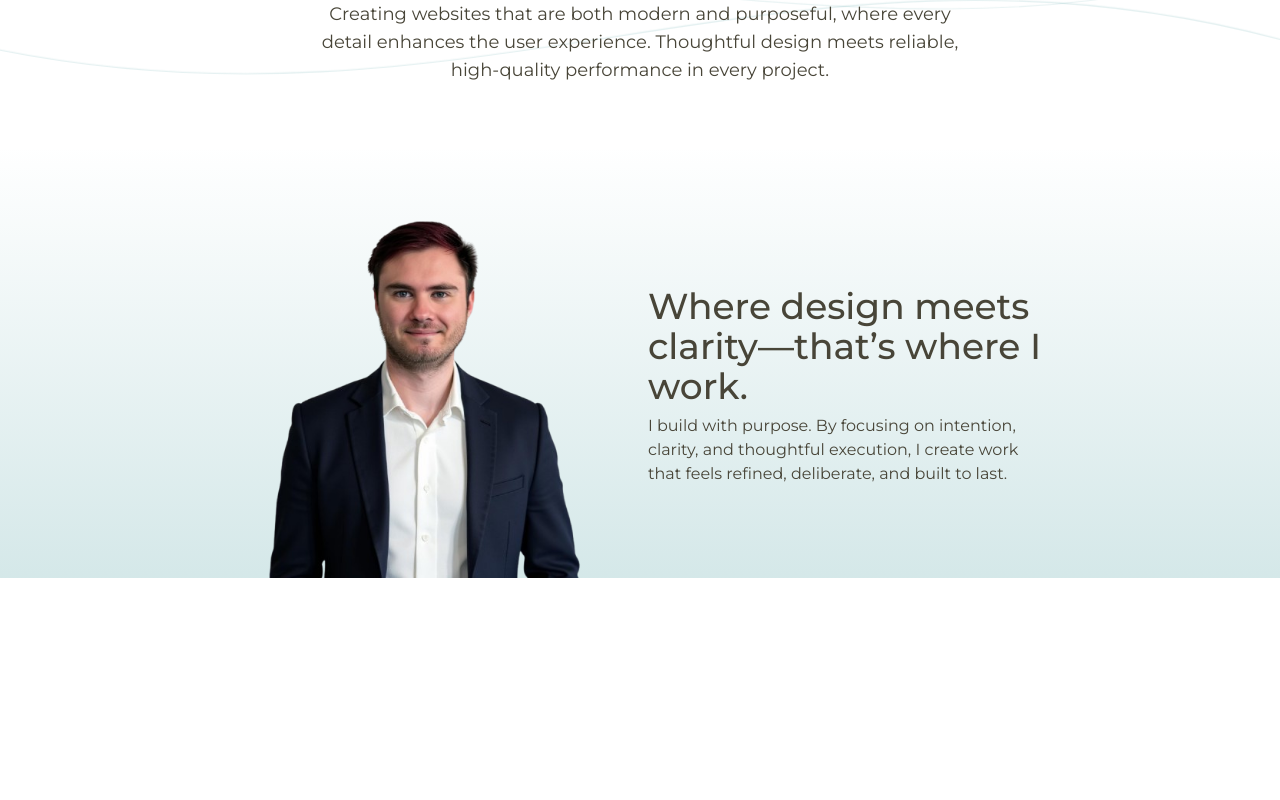
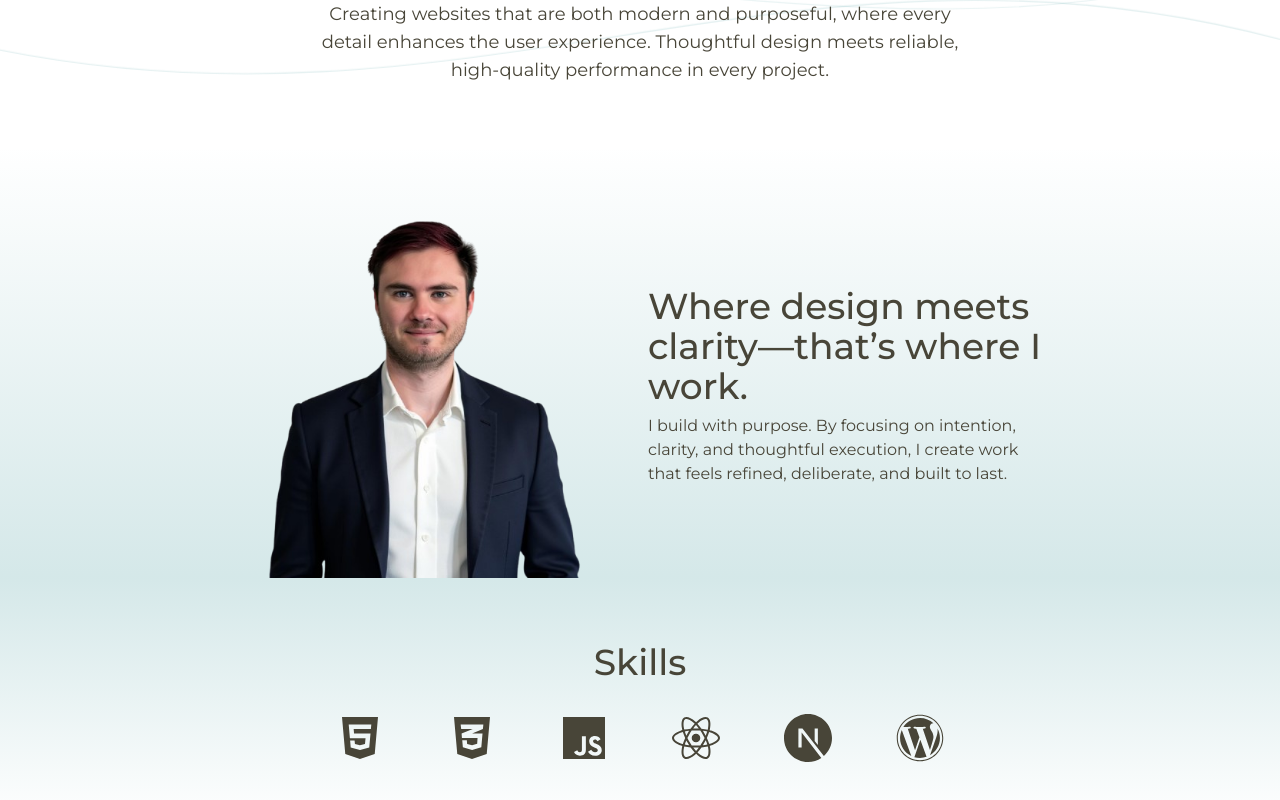
Before and after one commit to Cam96stanley/portfolio-hostinger, a React (Vite) app: page / in a window 1280 px wide. Shown: the part 230-1030 px from the top of the page. Before the commit the page ends 808 px from the top, so only its background shows below. Built offline with nearby package versions, Linux system fonts and the light colour scheme.

Commit message:
Implemented skills section

```diff
--- a/package.json
+++ b/package.json
@@ -13,6 +13,7 @@
     "@tailwindcss/vite": "^4.1.18",
     "react": "^19.2.0",
     "react-dom": "^19.2.0",
+    "react-icons": "^5.5.0",
     "tailwindcss": "^4.1.18"
   },
   "devDependencies": {
--- a/src/App.jsx
+++ b/src/App.jsx
@@ -1,6 +1,7 @@
 import Navbar from "./components/navbar/Navbar";
 import Hero from "./components/hero/Hero";
 import About from "./components/about/About";
+import Skills from "./components/skills/Skills";
 
 function App() {
   return (
@@ -8,6 +9,7 @@ function App() {
       <Navbar />
       <Hero />
       <About />
+      <Skills />
     </>
   );
 }
--- /dev/null
+++ b/src/components/skills/Skills.jsx
@@ -0,0 +1,25 @@
+import { FaHtml5 } from "react-icons/fa";
+import { FaCss3Alt } from "react-icons/fa6";
+import { FaJs } from "react-icons/fa";
+import { FaReact } from "react-icons/fa";
+import { SiNextdotjs } from "react-icons/si";
+import { FaWordpress } from "react-icons/fa";
+
+export default function Skills() {
+  return (
+    <section
+      id="skills"
+      className="flex flex-col items-center py-12 md:py-16 bg-background-invert-gradient"
+    >
+      <h2 className="text-3xl font-medium pb-8 lg:text-4xl">Skills</h2>
+      <div className="flex justify-center items-center flex-wrap gap-8 md:gap-12 lg:gap-16">
+        <FaHtml5 className="w-12 h-12" />
+        <FaCss3Alt className="w-12 h-12" />
+        <FaJs className="w-12 h-12" />
+        <FaReact className="w-12 h-12" />
+        <SiNextdotjs className="w-12 h-12" />
+        <FaWordpress className="w-12 h-12" />
+      </div>
+    </section>
+  );
+}
--- a/src/index.css
+++ b/src/index.css
@@ -53,3 +53,11 @@ body {
     rgba(86, 163, 166, 0.25) 100%
   );
 }
+
+.bg-background-invert-gradient {
+  background: linear-gradient(
+    to bottom,
+    rgba(86, 163, 166, 0.25) 0%,
+    rgba(86, 163, 166, 0) 100%
+  );
+}
```
Also changed, not shown: 1 other file (tests, documents, lock files or other folders).
